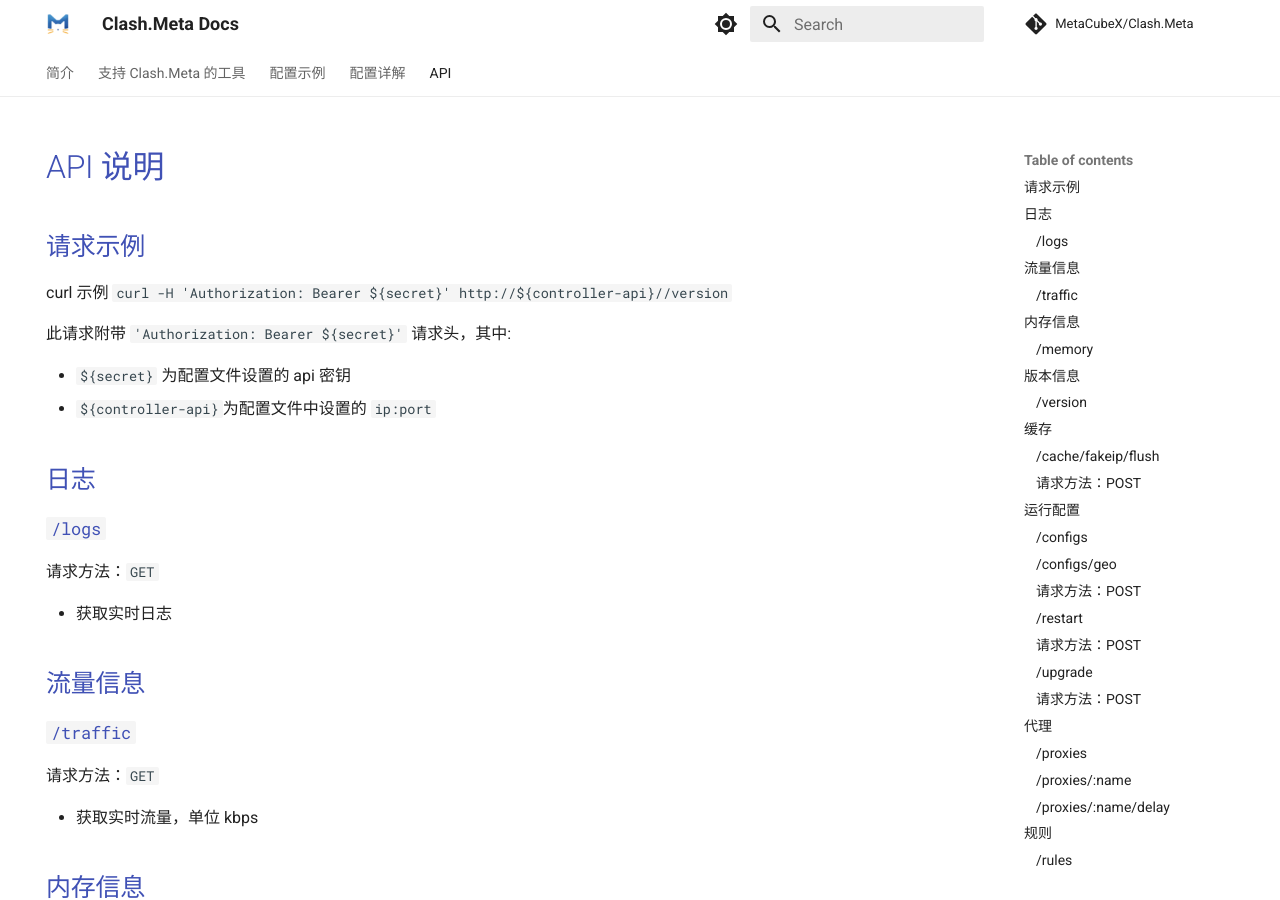
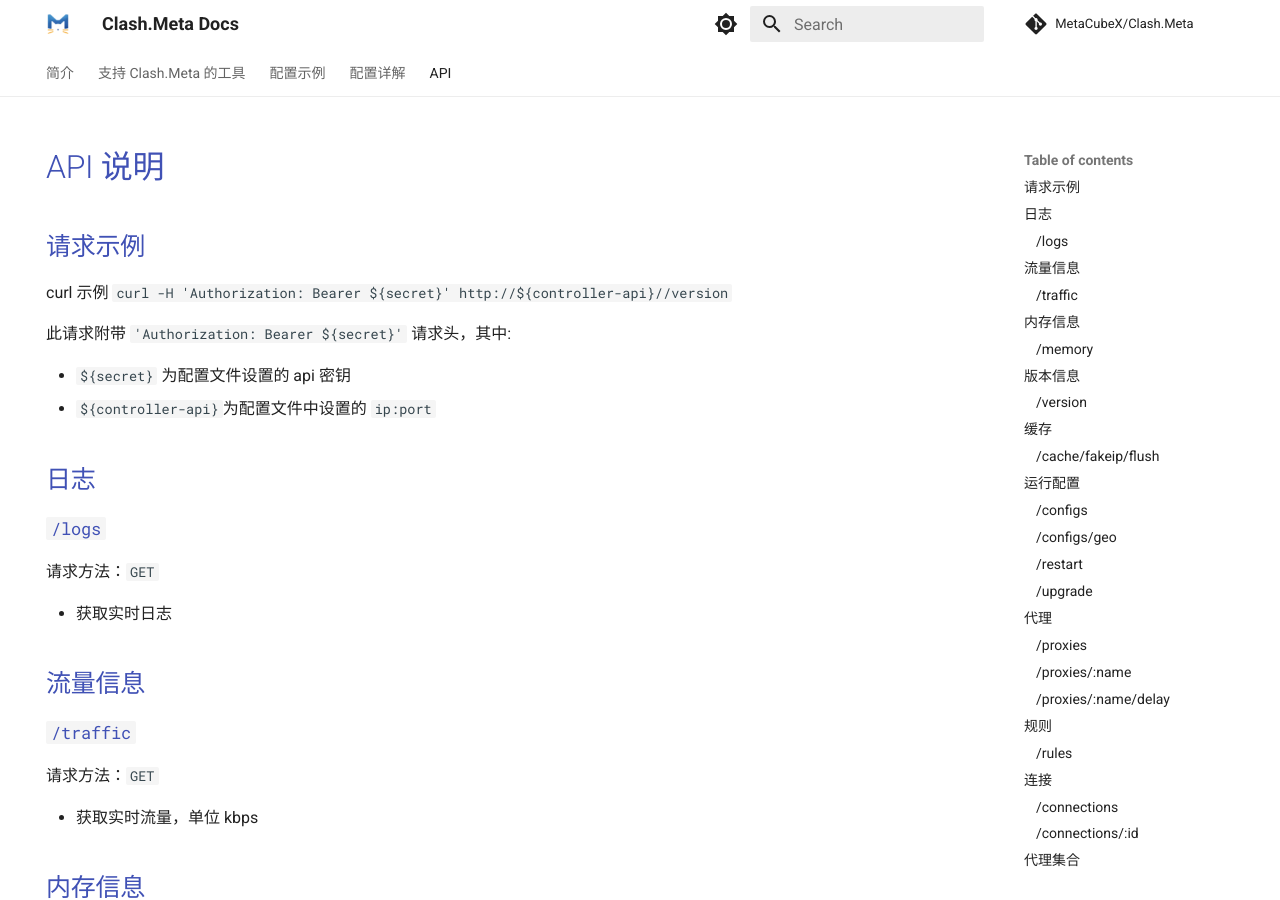
Before and after one commit to MetaCubeX/Meta-Docs, an MkDocs documentation site: the page built from docs/api/index.md, in a window 1280 px wide and 900 px high. Built offline with MkDocs 1.6.1 and Material for MkDocs 9.7.7, drawn with Linux system fonts in a browser that asks for light colours; comment, search, counter and statistics services are not loaded.

Commit message:
Update index.md
fix outline level.

```diff
--- a/docs/api/index.md
+++ b/docs/api/index.md
@@ -51,7 +51,7 @@ curl 示例 `curl -H 'Authorization: Bearer ${secret}'  http://${controller-api}
 
 ### `/cache/fakeip/flush`
 
-### 请求方法：`POST`
+请求方法：`POST`
 
 - 清除 fakeip 缓存
 
@@ -76,7 +76,7 @@ curl 示例 `curl -H 'Authorization: Bearer ${secret}'  http://${controller-api}
 
 ### `/configs/geo`
 
-### 请求方法：`POST`
+请求方法：`POST`
 
 - 更新 GEO 数据库
 - 必须发送数据，因更新后会自动重载一次配置
@@ -84,7 +84,7 @@ curl 示例 `curl -H 'Authorization: Bearer ${secret}'  http://${controller-api}
 
 ### `/restart`
 
-### 请求方法：`POST`
+请求方法：`POST`
 
 - 重启内核
 - 必须发送数据
@@ -92,7 +92,7 @@ curl 示例 `curl -H 'Authorization: Bearer ${secret}'  http://${controller-api}
 
 ### `/upgrade`
 
-### 请求方法：`POST`
+请求方法：`POST`
 
 - 更新内核
 - 必须发送数据，因更新后会自动重载一次配置
```
